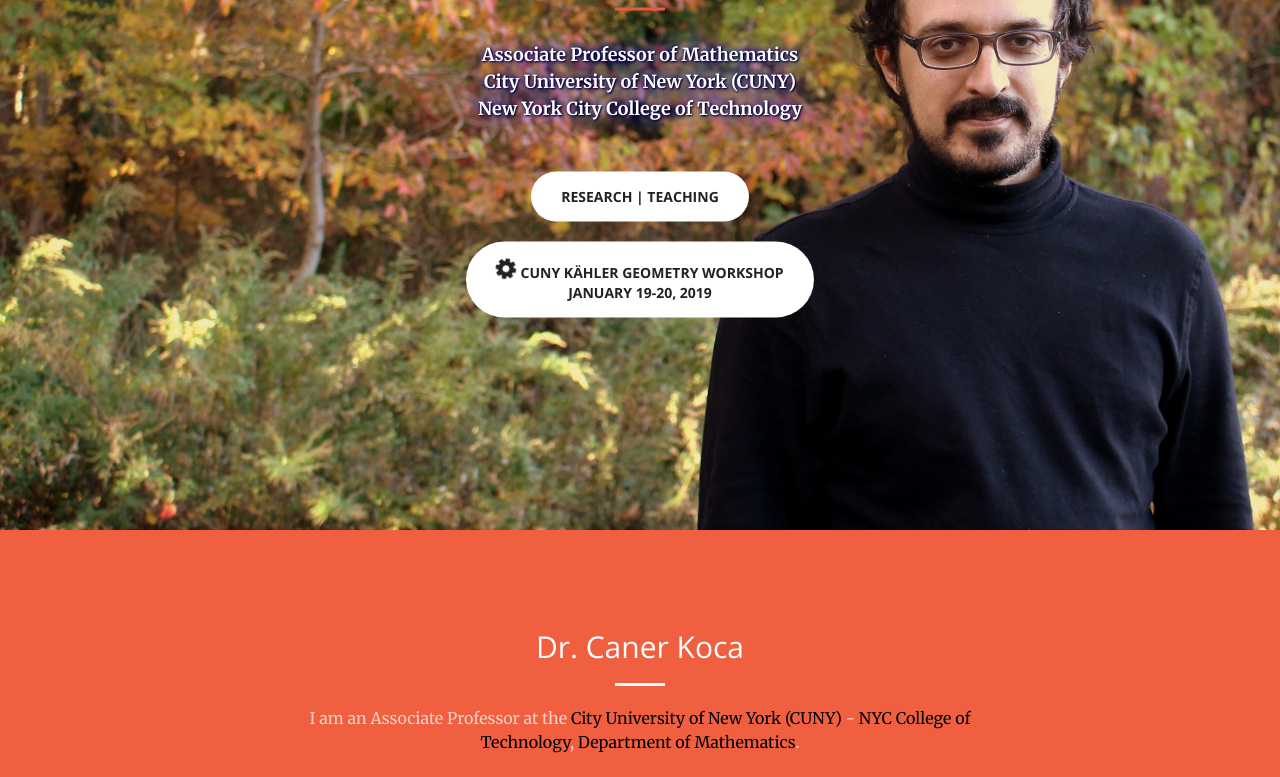
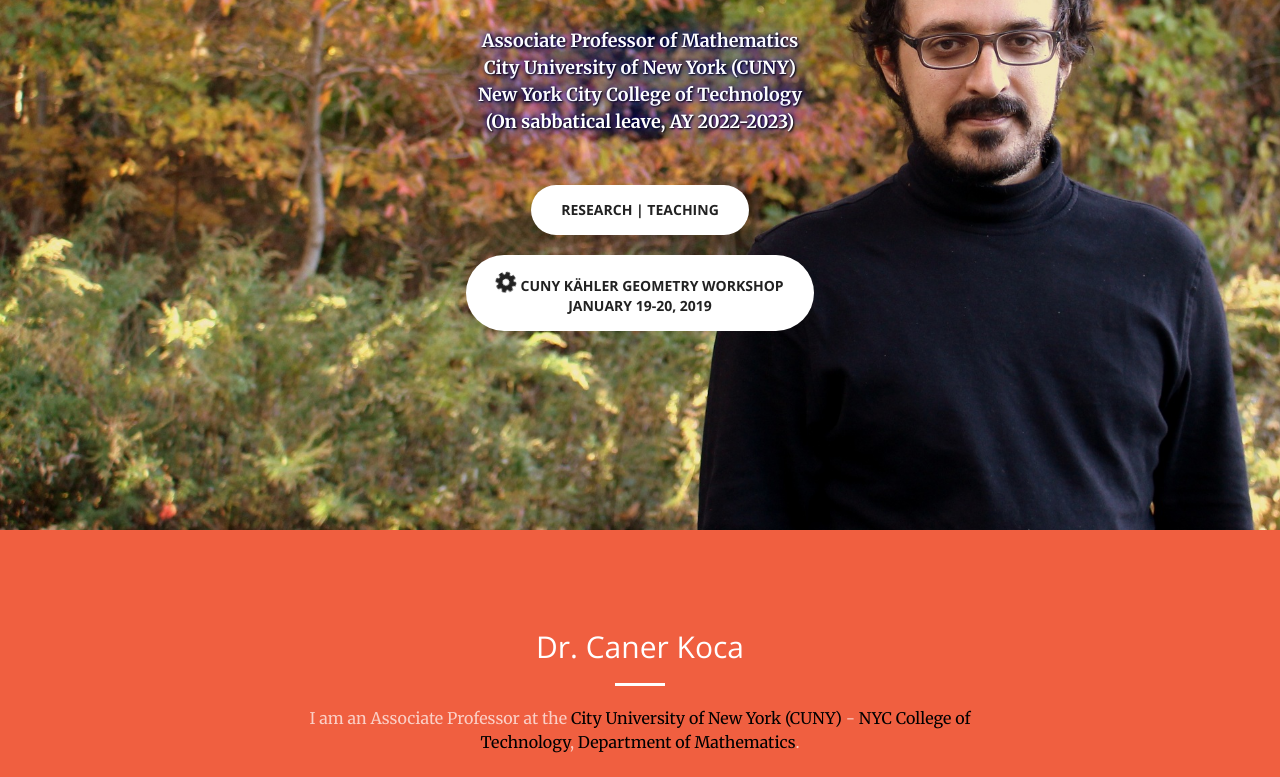
Before and after one commit to canerkoca/canerkoca.github.io, a website: page index.html in a window 1280 px wide. Shown: the part 270-1047 px from the top of the page. Drawn offline with nearby package versions, Linux system fonts and the light colour scheme.

Commit message:
Update index.html

```diff
--- a/index.html
+++ b/index.html
@@ -214,7 +214,7 @@
 
                     <span style=" color: white;     text-shadow: 1px 1px 2px black, 0 0 25px blue, 0 0 5px darkblue">
                         <strong>
-                            Associate Professor of Mathematics<br>   City University of New York (CUNY)  <br>   New York City College of Technology
+                            Associate Professor of Mathematics<br>   City University of New York (CUNY)  <br>   New York City College of Technology <br>   (On sabbatical leave, AY 2022-2023)
                         </strong>
                     </span>
                 </p>
```
